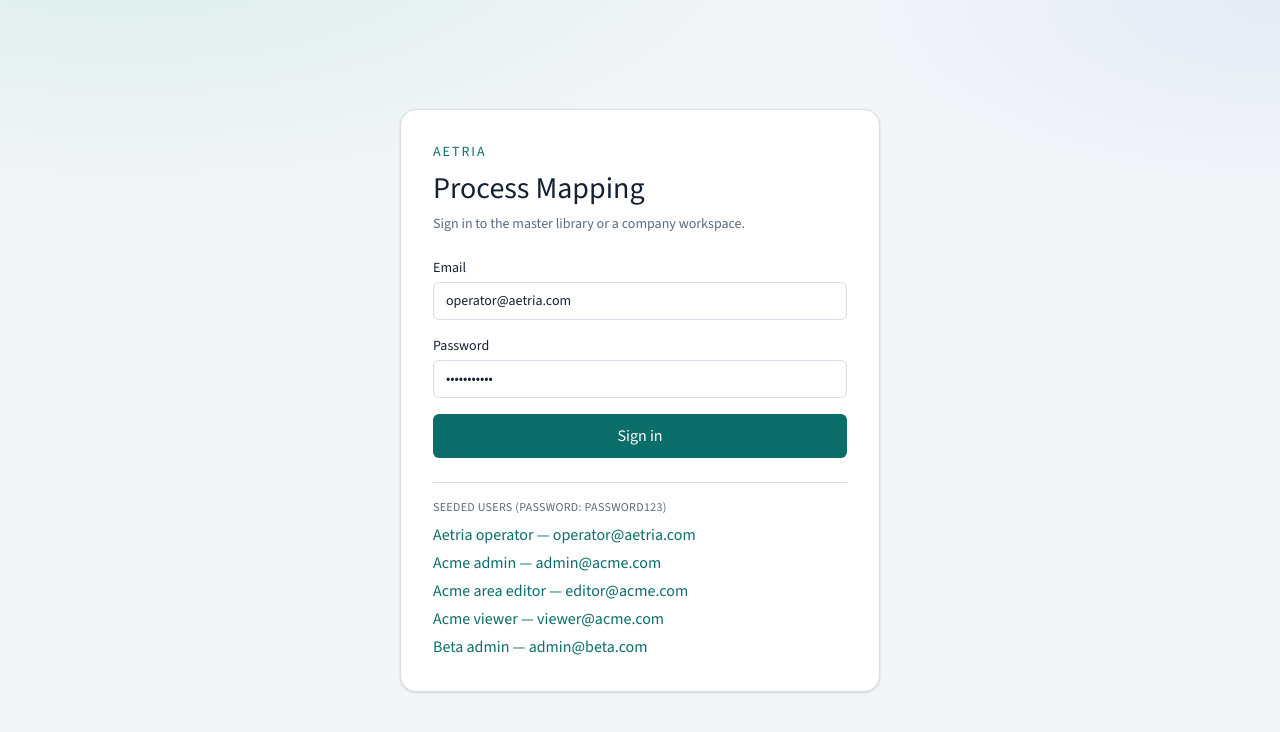
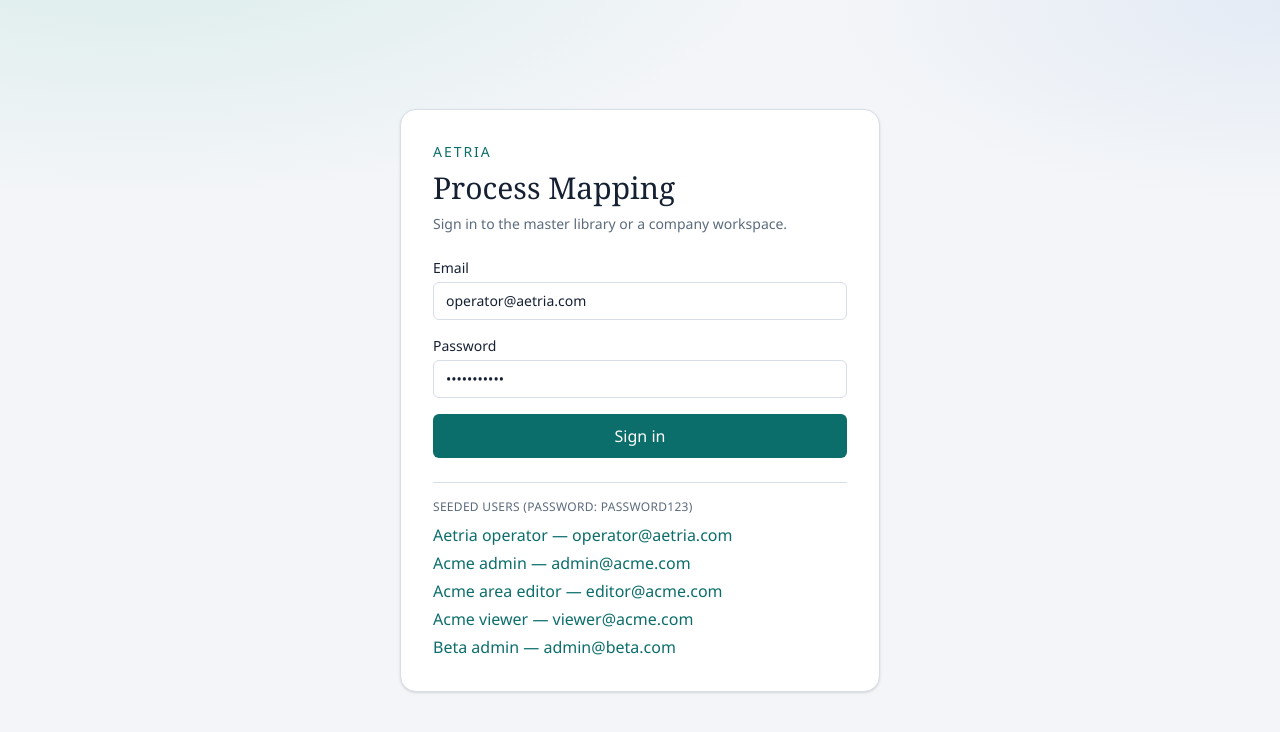
Before and after one commit to arjunajayasinghe/Cursor, a Next.js app: page /login in a window 1280 px wide. Shown: the top 732 px of the page. Built offline with nearby package versions, Linux system fonts and the light colour scheme.

Commit message:
Fix Turbopack Google Fonts build error
Load Fraunces/Source Sans via CSS and run next dev without --turbopack
so local server no longer fails on next/font/google.

```diff
--- a/package.json
+++ b/package.json
@@ -3,7 +3,7 @@
   "version": "0.1.0",
   "private": true,
   "scripts": {
-    "dev": "next dev --turbopack",
+    "dev": "next dev",
     "build": "prisma generate && next build",
     "start": "next start",
     "lint": "eslint",
--- a/src/app/globals.css
+++ b/src/app/globals.css
@@ -1,4 +1,5 @@
 @import "tailwindcss";
+@import url("https://fonts.googleapis.com/css2?family=Fraunces:opsz,wght@9..144,500;600;700&family=Source+Sans+3:wght@400;500;600;700&display=swap");
 
 :root {
   --bg: #f3f5f8;
@@ -16,6 +17,8 @@
   --sidebar: #0f1c2e;
   --sidebar-fg: #e8eef5;
   --sidebar-muted: #9aafc2;
+  --font-fraunces: "Fraunces", Georgia, serif;
+  --font-source-sans: "Source Sans 3", "Segoe UI", sans-serif;
 }
 
 @theme inline {
@@ -31,7 +34,7 @@ body {
     radial-gradient(900px 400px at 100% 0%, #e4ebf5 0%, transparent 50%),
     var(--bg);
   color: var(--fg);
-  font-family: var(--font-source-sans), "Segoe UI", sans-serif;
+  font-family: var(--font-source-sans);
   min-height: 100vh;
 }
 
--- a/src/app/layout.tsx
+++ b/src/app/layout.tsx
@@ -1,18 +1,5 @@
 import type { Metadata } from "next";
-import { Fraunces, Source_Sans_3 } from "next/font/google";
 import "./globals.css";
-
-const display = Fraunces({
-  variable: "--font-fraunces",
-  subsets: ["latin"],
-  weight: ["500", "600", "700"],
-});
-
-const sans = Source_Sans_3({
-  variable: "--font-source-sans",
-  subsets: ["latin"],
-  weight: ["400", "500", "600", "700"],
-});
 
 export const metadata: Metadata = {
   title: "Aetria Process Mapping",
@@ -22,7 +9,7 @@ export const metadata: Metadata = {
 export default function RootLayout({ children }: Readonly<{ children: React.ReactNode }>) {
   return (
     <html lang="en">
-      <body className={`${display.variable} ${sans.variable} antialiased`}>{children}</body>
+      <body className="antialiased">{children}</body>
     </html>
   );
 }
```
